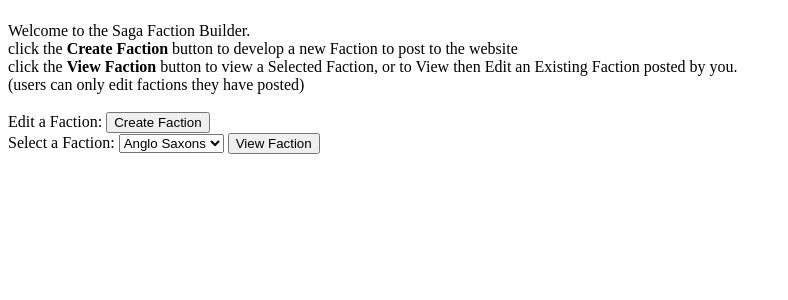
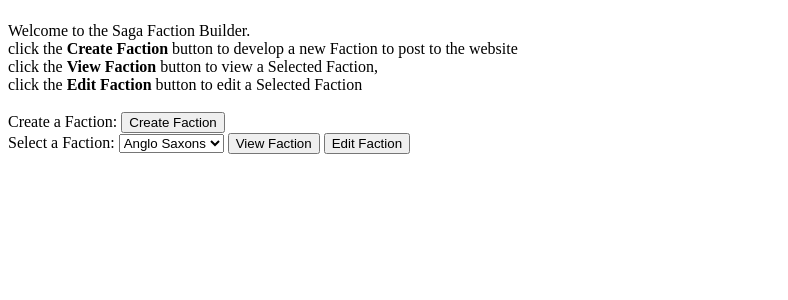
Before and after one commit to perspace42/NorthQuad_Project, a Django app: page /saga/ in a window 1280 px wide. Shown: the part 58-358 px from the top of the page, without its empty margins (0-788 px from the left). Run offline with Django 5.2, Linux system fonts and the light colour scheme; data comes from the database, SQL or seed files in the repository; both versions use the stored data as it was after the commit.

Commit message:
Added functionality to home page buttons

```diff
--- a/project/saga/templates/saga/index.html
+++ b/project/saga/templates/saga/index.html
@@ -23,8 +23,8 @@
 
     <p1>Welcome to the Saga Faction Builder.
         <br> click the <b>Create Faction</b> button to develop a new Faction to post to the website
-        <br> click the <b>View Faction</b> button to view a Selected Faction, or to View then Edit an Existing Faction posted by you.
-        <br> (users can only edit factions they have posted)
+        <br> click the <b>View Faction</b> button to view a Selected Faction,
+        <br> click the <b>Edit Faction</b> button to edit a Selected Faction
     </p1>
 
     <!--Split Sections-->
@@ -33,15 +33,22 @@
     <!--Form To Display Available Factions-->
     <main>
         {% if factionList %}
-        <label>Edit a Faction: </label><button>Create Faction</button>
+            <!--For Create Faction-->
+            <label for = "createFaction">Create a Faction:</label>
+            <a href = "{% url 'saga:create' %}" >
+                <button id = "createFaction">Create Faction</button>
+            </a>
             <form method = "post" id = "factionForm">
+                <!--Get The Cross-Site Request Forgery Prevention Token (Necessary Inside Form Otherwise Post Request Will Be Blocked)-->
+                {% csrf_token %}
                 <label for="factionChoice">Select a Faction:</label>
                     <select id="factionChoice" name="faction">
                         {% for faction in factionList %}
                             <option value={{faction.id}}> {{faction.name}} </option>
                         {% endfor %}
                     </select>
-                <button type="submit" id = "viewFactionButton">View Faction</button>
+                <button type = "button" id = "viewFactionButton" onclick="viewFaction()">View Faction</button>
+                <button type = "button" id = "editFactionButton" onclick="editFaction()">Edit Faction</button>
             </form>
         {% else %}
             <p>No Factions Available To Edit</p>
@@ -50,21 +57,39 @@
 </body>
 
 <script>
-        //get form elements
-        const factionForm = document.getElementById('factionForm');
-        const factionChoice = document.getElementById('factionChoice');
-        const viewFactionButton = document.getElementById("viewFactionButton");
-
-        //If the factionForm is present
-        if (factionForm) {
-          console.log("Form is present");
-          //function must be asynchronous
-          factionForm.addEventListener('submit', function(event) {
+    document.addEventListener('DOMContentLoaded', function(){
+        factionForm.addEventListener('submit', function(event) {
             //prevent the default form submission
             event.preventDefault();
-          });
-        }
+        });
+    });
 
+    function submitTo(target){
+        //Log Button Push
+        console.log("View Faction Button Pressed")
+        //Get Form
+        var form = document.getElementById('factionForm');
+        //Get Selected Faction Id
+        factionId = document.getElementById('factionChoice').value
+        //Get Current URL
+        currentUrl = new URL(window.location.href);
+        //From Current URL build destination URL
+        destUrl = new URL(`${currentUrl.origin}${currentUrl.pathname}${target}/${factionId}`);
+        //Set Form To Go To Selected Faction Id On Submit
+        form.action = destUrl;
+        //Submit Form
+        form.submit();
+    }
+
+    //Generate the url to, then submit the faction form to the View Page
+    function viewFaction() {
+        submitTo("results");
+    }
+
+    //Generate the url to, then submit the faction form to the Edit Page
+    function editFaction(){
+        submitTo("edit")
+    }
 </script>
 
 </html>
```
Also changed, not shown: project/saga/static/saga/edit.js (+7 -0 lines), project/sagadb.sqlite3.
